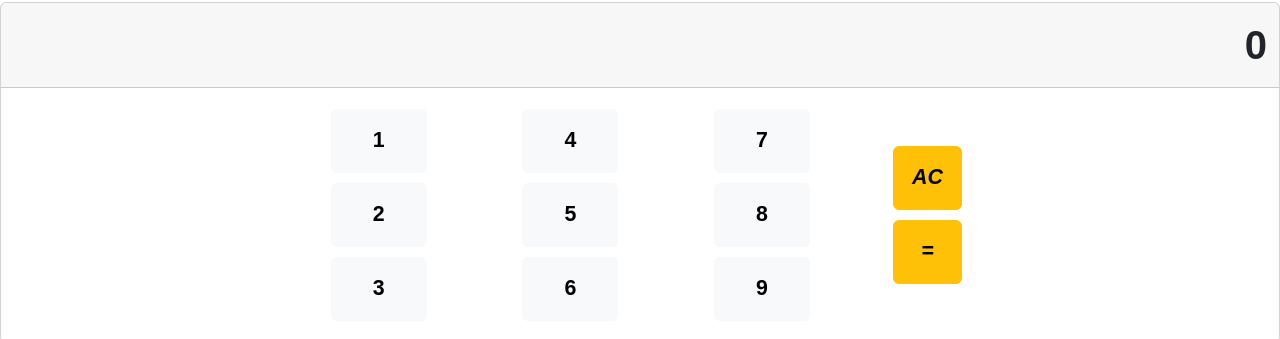
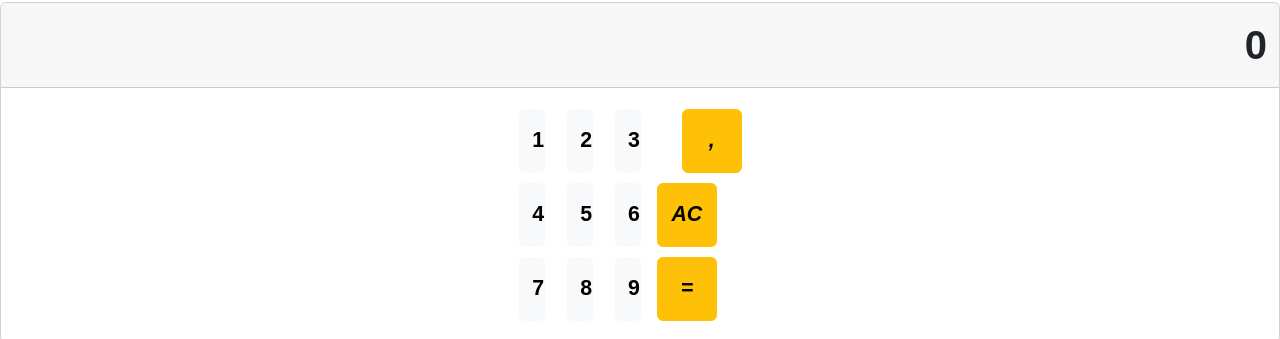
Before and after one commit to Isagaiteiro/Calculadora_Pitagoras, a plain HTML site: page Index.html in a window 1280 px wide. Shown: the part 348-687 px from the top of the page. Drawn offline with nearby package versions, Linux system fonts and the light colour scheme; a script that the page names is missing.

Commit message:
Atualização do código

```diff
--- a/Index.html
+++ b/Index.html
@@ -35,46 +35,27 @@
 
             <!--Espaço para colocar os botões-->
             <div class="card-body">
-                <div class="row">
-                    <div class="collumn">
-                        <button id="bt-1" type="button" class="btn btn-light btn-block">1</button>
-                    </div>
-                    <div class="collumn">
-                        <button id="bt-2" type="button" class="btn btn-light btn-block">2</button>
-                    </div>
-                    <div class="collumn">
-                        <button id="bt-3" type="button" class="btn btn-light btn-block">3</button>
-                    </div>
+                <div class="collumn">
+                        <button id="bt-num-1" type="button" class="btn btn-light btn-block">1</button>
+                        <button id="bt-num-2" type="button" class="btn btn-light btn-block">4</button>
+                        <button id="bt-num-3" type="button" class="btn btn-light btn-block">7</button>
                 </div>
-                <div class="row">
-                    <div class="collumn">
-                        <button id="bt-4" type="button" class="btn btn-light btn-block">4</button>
-                    </div>
-                    <div class="collumn">
-                        <button id="bt-5" type="button" class="btn btn-light btn-block">5</button>
-                    </div>
-                    <div class="collumn">
-                        <button id="bt-6" type="button" class="btn btn-light btn-block">6</button>
-                    </div>
+                <div class="collumn">
+                        <button id="bt-num-4" type="button" class="btn btn-light btn-block">2</button>
+                        <button id="bt-num-5" type="button" class="btn btn-light btn-block">5</button>
+                        <button id="bt-num-6" type="button" class="btn btn-light btn-block">8</button>
+
                 </div>
-                <div class="row">
-                    <div class="collumn">
-                        <button id="bt-7" type="button" class="btn btn-light btn-block">7</button>
-                    </div>
-                    <div class="collumn">
-                        <button id="bt-8" type="button" class="btn btn-light btn-block">8</button>
-                    </div>
-                    <div class="collumn">
-                        <button id="bt-9" type="button" class="btn btn-light btn-block">9</button>
-                    </div>
+                <div class="collumn">
+                        <button id="bt-num-7" type="button" class="btn btn-light btn-block">3</button>
+                        <button id="bt-num-8" type="button" class="btn btn-light btn-block">6</button>
+                        <button id="bt-num-9" type="button" class="btn btn-light btn-block">9</button>
+
                 </div>
-                <div class="row">
-                    <div class="collumn">
-                        <button id="bt-ac" type="button" class="btn btn-warning btn-block"><i class="equal">AC</button>
-                    </div>
-                    <div class="collumn">
-                        <button id="bt-equal" type="button" class="btn btn-warning btn-block"><i class="equal">=</button>
-                    </div>
+                <div class="collumn">
+                        <button id="bt-op-ponto" type="button" class="btn btn-warning btn-block"><i class="ponto">,</button>
+                        <button id="bt-op-ac" type="button" class="btn btn-warning btn-block"><i class="equal">AC</button>
+                        <button id="bt-op-equal" type="button" class="btn btn-warning btn-block"><i class="equal">=</button>
                 </div>
             </div>
         </div>
```
